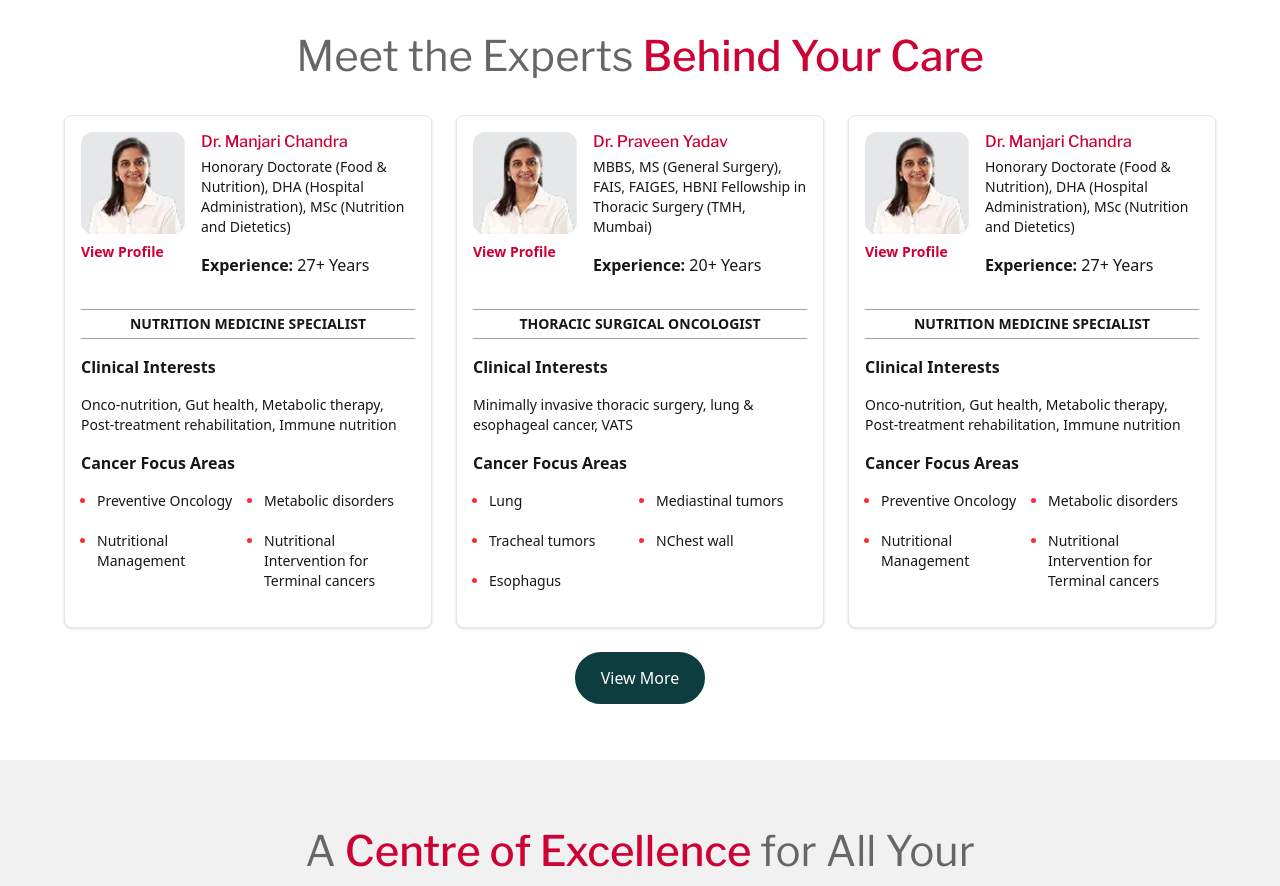
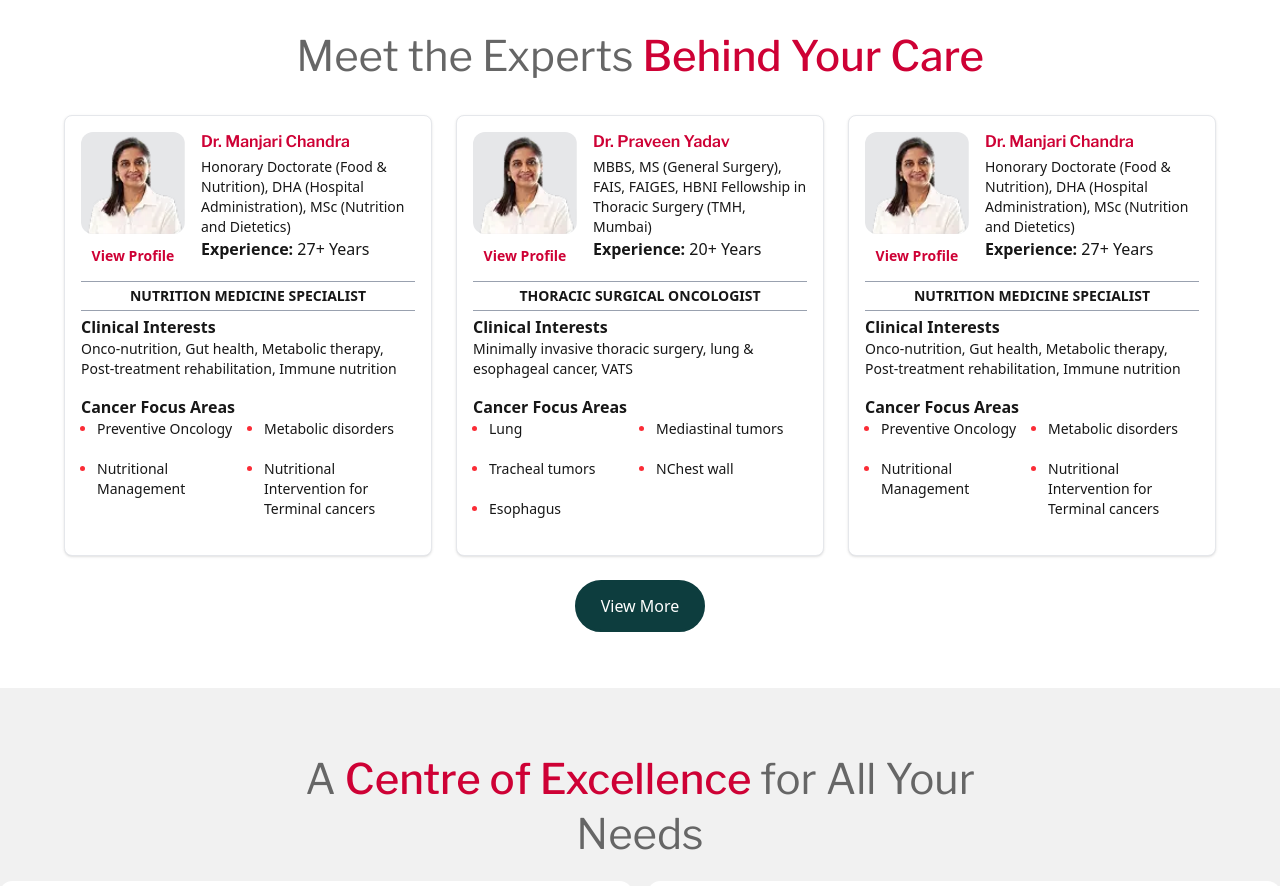
Before and after one commit to anupamgeny/everhope, a Next.js app: page /lp-1 in a window 1280 px wide. Shown: the part 860-1746 px from the top of the page. Built offline with nearby package versions, Linux system fonts and the light colour scheme.

Commit message:
ui changes - card changes

```diff
--- a/src/app/components/ExpertSection.tsx
+++ b/src/app/components/ExpertSection.tsx
@@ -52,30 +52,30 @@ const ExpertSection = ({ doctors }: DoctorsProps) => {
                   />
                   <Link
                     href={doc.profileLink!}
-                    className="mx-auto mt-2 inline-block text-sm font-bold"
+                    className="mx-auto mt-3 inline-block w-full text-center text-sm font-bold"
                   >
                     View Profile
                   </Link>
                 </div>
                 {/* Right Text */}
                 <div className="ml-4 flex-1">
-                  <h6 className="mb-1 text-[var(--primary-color)]">
+                  <h6 className="mb-1 !font-[600] text-[var(--primary-color)]">
                     {doc.name}
                   </h6>
-                  <p className="text-sm">{doc.doctorDesc}</p>
-                  <p>
+                  <p className="!my-0 text-sm">{doc.doctorDesc}</p>
+                  <p className="m-0">
                     <span className="font-semibold">Experience:</span>{" "}
                     {doc.experience}
                   </p>
                 </div>
               </div>
-              <div className="my-4 border-1 border-r-0 border-l-0 border-gray-400 py-1 text-center text-sm font-semibold uppercase">
+              <div className="my-1 border-1 border-r-0 border-l-0 border-gray-400 py-1 text-center text-sm font-semibold uppercase">
                 {doc.tagline}
               </div>
               <div>
-                <p className="font-semibold">Clinical Interests</p>
+                <p className="!mb-0 font-semibold">Clinical Interests</p>
                 <p className="text-sm">{doc.interests}</p>
-                <p className="mt-2 font-semibold">Cancer Focus Areas</p>
+                <p className="mt-2 !mb-0 font-semibold">Cancer Focus Areas</p>
                 <ul className="ml-4 grid list-disc grid-cols-2 gap-4 text-sm marker:text-red-500">
                   {doc.focusAreas.map((area, i) => (
                     <li key={i}>{area}</li>
```
